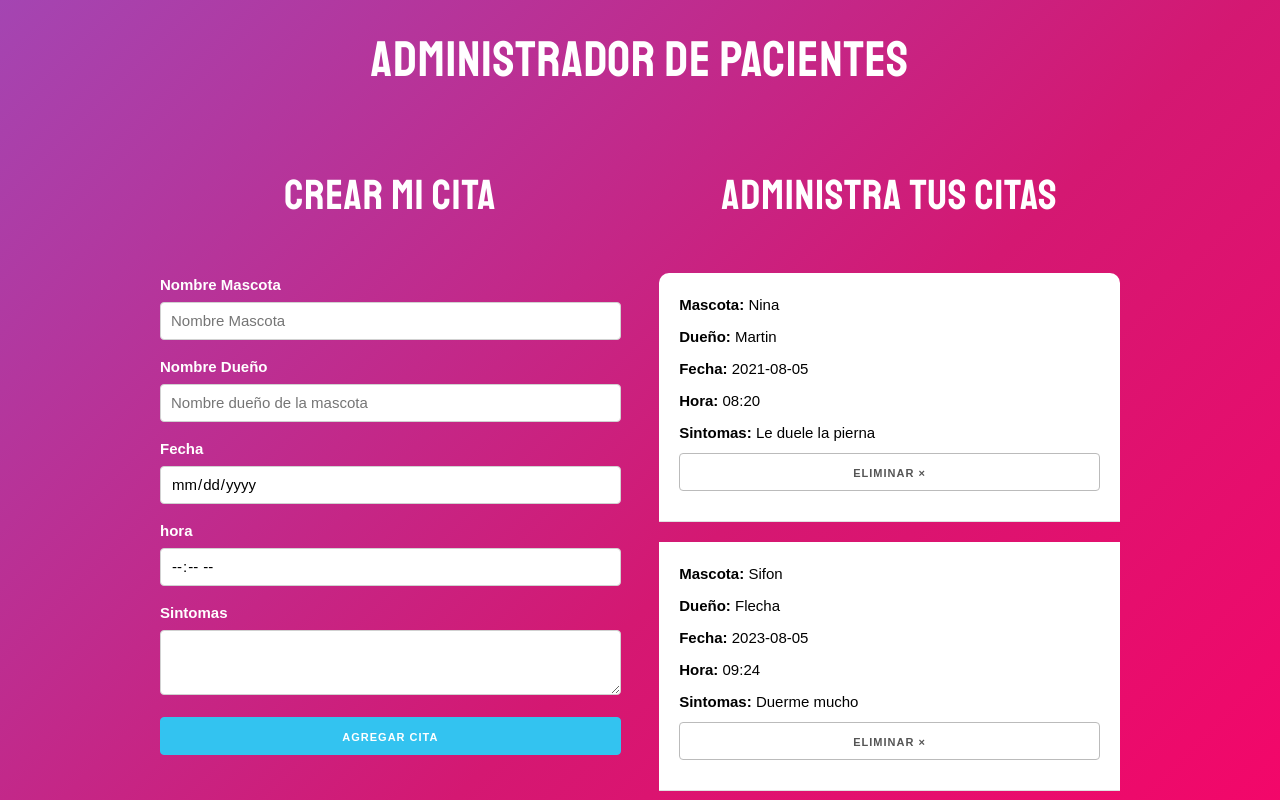
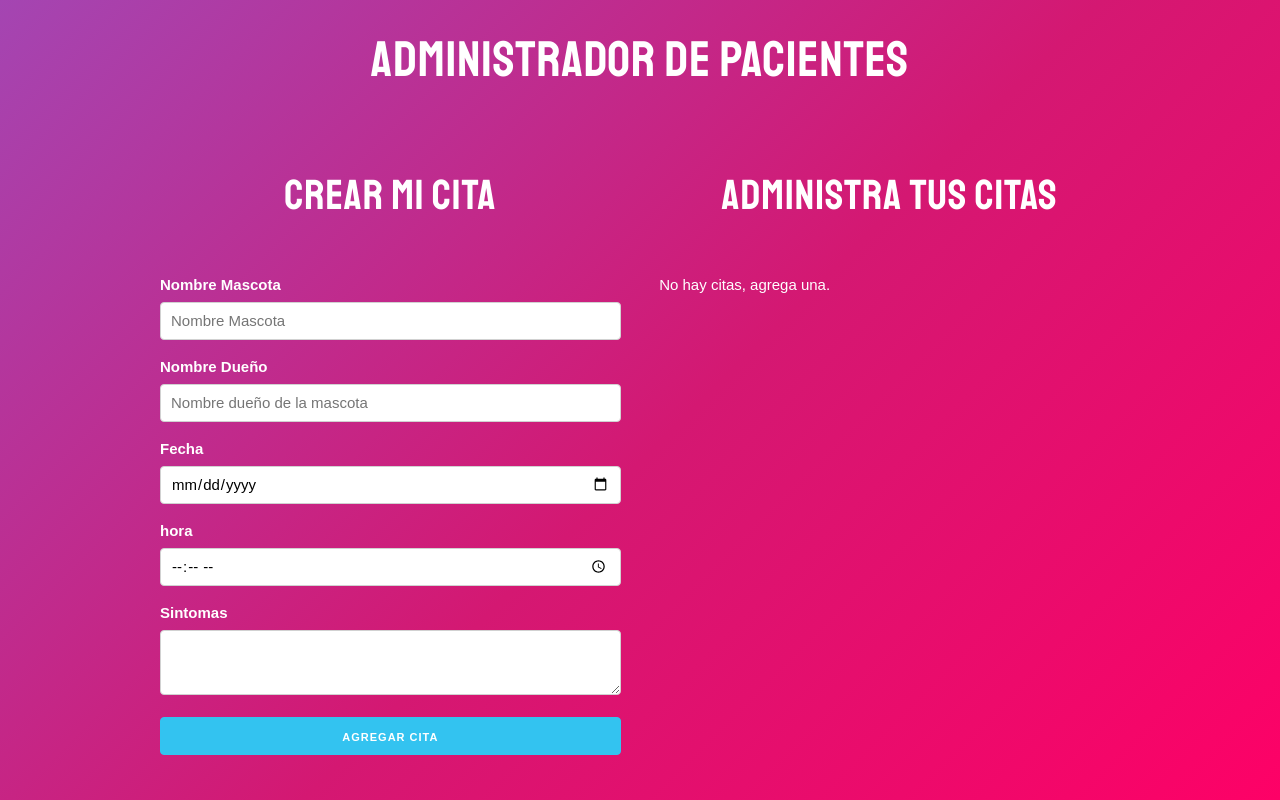
Before and after one commit to Toto131232/TP02-EPSZTEIN-CALVINO-RANIELI, a React (Vite) app: page / in a window 1280 px wide. Shown: the top 800 px of the page. Built offline with nearby package versions, Linux system fonts and the light colour scheme.

Commit message:
Resolución del tp

```diff
--- /dev/null
+++ b/src/App.css
@@ -0,0 +1,8 @@
+.app-title {
+  color: white;
+  padding: 3rem 0;
+  text-align: center;
+  text-transform: uppercase;
+  font-family: "Staatliches", cursive;
+  letter-spacing: 1px;
+}
--- a/src/App.jsx
+++ b/src/App.jsx
@@ -1,14 +1,18 @@
+import { useState } from "react";
+import "./App.css";
 import Formulario from "./componentes/Formulario";
 import Listado from "./componentes/Listado";
 
 function App() {
+  const [citas, setCitas] = useState([]);
+
   return (
     <>
-      <h1>ADMINISTRADOR DE PACIENTES</h1>
+      <h1 className="app-title">ADMINISTRADOR DE PACIENTES</h1>
       <div className="container">
         <div className="row">
-          <Formulario />
-          <Listado />
+          <Formulario setCitas={setCitas} />
+          <Listado citas={citas} setCitas={setCitas} />
         </div>
       </div>
     </>
--- /dev/null
+++ b/src/componentes/Cita.css
@@ -0,0 +1,33 @@
+.cita {
+  padding: 2rem;
+  background: white;
+  border-bottom: 1px solid #e1e1e1;
+  color: black;
+  margin-bottom: 20px;
+}
+
+.cita p {
+  font-weight: bold;
+  margin-bottom: 0.8rem;
+}
+
+.cita p span {
+  font-weight: normal;
+}
+
+.cita:first-of-type {
+  border-top-left-radius: 1rem;
+  border-top-right-radius: 1rem;
+}
+
+.cita:last-of-type {
+  border-bottom-left-radius: 1rem;
+  border-bottom-right-radius: 1rem;
+}
+
+.button.eliminar,
+.button.eliminar:hover {
+  background-color: #c10059;
+  color: white;
+  margin-top: 2rem;
+}
--- a/src/componentes/Cita.jsx
+++ b/src/componentes/Cita.jsx
@@ -1,4 +1,6 @@
-function Cita({ mascota, dueno, fecha, hora, sintomas }) {
+import "./Cita.css";
+
+function Cita({ id, mascota, dueno, fecha, hora, sintomas, onEliminar }) {
   return (
     <div className="cita">
       <p>
@@ -16,7 +18,9 @@ function Cita({ mascota, dueno, fecha, hora, sintomas }) {
       <p>
         Sintomas: <span>{sintomas}</span>
       </p>
-      <button className="button elimnar u-full-width">Eliminar ×</button>
+      <button className="button eliminar u-full-width" onClick={() => onEliminar(id)}>
+        Eliminar ×
+      </button>
     </div>
   );
 }
--- /dev/null
+++ b/src/componentes/Formulario.css
@@ -0,0 +1,28 @@
+.formulario {
+  width: 400px;
+  text-align: left;
+}
+
+.formulario-titulo {
+  color: white;
+  padding: 3rem 0;
+  text-align: center;
+  text-transform: uppercase;
+  font-family: "Staatliches", cursive;
+  letter-spacing: 1px;
+}
+
+.formulario label {
+  color: white;
+}
+
+.formulario input[type="date"],
+.formulario input[type="time"] {
+  height: 38px;
+  padding: 6px 10px;
+  background-color: #fff;
+  border: 1px solid #d1d1d1;
+  border-radius: 4px;
+  box-shadow: none;
+  box-sizing: border-box;
+}
--- a/src/componentes/Formulario.jsx
+++ b/src/componentes/Formulario.jsx
@@ -1,25 +1,71 @@
-function Formulario() {
+import { useState } from "react";
+import "./Formulario.css";
+
+function Formulario({ setCitas }) {
+  const [formData, setFormData] = useState({
+    mascota: "",
+    dueno: "",
+    fecha: "",
+    hora: "",
+    sintomas: "",
+  });
+
+  const onChangeCampo = (e) => {
+    const { name, value } = e.target;
+    setFormData((prev) => ({ ...prev, [name]: value }));
+  };
+
+  const onSubmit = (e) => {
+    e.preventDefault();
+
+    const hayCampoVacio = Object.values(formData).some((valor) => valor.trim() === "");
+    if (hayCampoVacio) {
+      return;
+    }
+
+    const nuevaCita = {
+      id: crypto.randomUUID(),
+      ...formData,
+    };
+
+    setCitas((prev) => [...prev, nuevaCita]);
+    setFormData({
+      mascota: "",
+      dueno: "",
+      fecha: "",
+      hora: "",
+      sintomas: "",
+    });
+  };
+
   return (
-    <div className="one-half column">
-      <h2>Crear mi Cita</h2>
-      <form>
+    <div className="one-half column formulario">
+      <h2 className="formulario-titulo">Crear mi Cita</h2>
+      <form onSubmit={onSubmit}>
         <label>Nombre Mascota</label>
-        <input type="text" name="mascota" className="u-full-width" placeholder="Nombre Mascota" value="" readOnly />
+        <input
+          type="text"
+          name="mascota"
+          className="u-full-width"
+          placeholder="Nombre Mascota"
+          value={formData.mascota}
+          onChange={onChangeCampo}
+        />
         <label>Nombre Dueño</label>
         <input
           type="text"
-          name="propietario"
+          name="dueno"
           className="u-full-width"
           placeholder="Nombre dueño de la mascota"
-          value=""
-          readOnly
+          value={formData.dueno}
+          onChange={onChangeCampo}
         />
         <label>Fecha</label>
-        <input type="date" name="fecha" className="u-full-width" value="" readOnly />
+        <input type="date" name="fecha" className="u-full-width" value={formData.fecha} onChange={onChangeCampo} />
         <label>hora</label>
-        <input type="time" name="hora" className="u-full-width" value="" readOnly />
+        <input type="time" name="hora" className="u-full-width" value={formData.hora} onChange={onChangeCampo} />
         <label>Sintomas</label>
-        <textarea name="sintomas" className="u-full-width"></textarea>
+        <textarea name="sintomas" className="u-full-width" value={formData.sintomas} onChange={onChangeCampo}></textarea>
         <button type="submit" className="u-full-width button-primary">
           Agregar Cita
         </button>
--- /dev/null
+++ b/src/componentes/Listado.css
@@ -0,0 +1,16 @@
+.listado {
+  width: 400px;
+}
+
+.listado-titulo {
+  color: white;
+  padding: 3rem 0;
+  text-align: center;
+  text-transform: uppercase;
+  font-family: "Staatliches", cursive;
+  letter-spacing: 1px;
+}
+
+.listado-vacio {
+  color: white;
+}
--- a/src/componentes/Listado.jsx
+++ b/src/componentes/Listado.jsx
@@ -1,23 +1,27 @@
 import Cita from "./Cita";
+import "./Listado.css";
 
-function Listado() {
-  const citas = [
-    { id: 1, mascota: "Nina", dueno: "Martin", fecha: "2021-08-05", hora: "08:20", sintomas: "Le duele la pierna" },
-    { id: 2, mascota: "Sifon", dueno: "Flecha", fecha: "2023-08-05", hora: "09:24", sintomas: "Duerme mucho" },
-    { id: 3, mascota: "Floki", dueno: "Ari", fecha: "2023-08-05", hora: "16:15", sintomas: "No está comiendo" },
-  ];
+function Listado({ citas, setCitas }) {
+  const eliminarCita = (id) => {
+    const confirmar = window.confirm("¿Seguro que querés eliminar esta cita?");
+    if (!confirmar) return;
+    setCitas((prev) => prev.filter((cita) => cita.id !== id));
+  };
 
   return (
-    <div className="one-half column">
-      <h2>Administra tus citas</h2>
+    <div className="one-half column listado">
+      <h2 className="listado-titulo">Administra tus citas</h2>
+      {citas.length === 0 && <p className="listado-vacio">No hay citas, agrega una.</p>}
       {citas.map((cita) => (
         <Cita
+          key={cita.id}
           id={cita.id}
           mascota={cita.mascota}
           dueno={cita.dueno}
           fecha={cita.fecha}
           hora={cita.hora}
           sintomas={cita.sintomas}
+          onEliminar={eliminarCita}
         />
       ))}
     </div>
--- a/src/index.css
+++ b/src/index.css
@@ -10,96 +10,3 @@ body {
   min-height: 100%;
   padding-bottom: 5rem;
 }
-
-h1,
-h2 {
-  color: white;
-  padding: 3rem 0;
-  text-align: center;
-
-  text-transform: uppercase;
-
-  font-family: 'Staatliches', cursive;
-  letter-spacing: 1px;
-}
-
-.lista-citas .media {
-  border-bottom: 1px solid #e1e1e1;
-  padding-bottom: 3rem;
-}
-
-.lista-citas .media:last-of-type {
-  border-bottom: 0;
-}
-
-.lista-citas .media-body p {
-  margin: 0;
-}
-
-.lista-citas .media-body button {
-  margin-top: 1rem !important;
-}
-
-.lista-citas .media-body span {
-  font-weight: bold;
-}
-
-label {
-  color: white;
-}
-
-input[type="date"],
-input[type="time"] {
-  height: 38px;
-  padding: 6px 10px;
-  background-color: #fff;
-  border: 1px solid #D1D1D1;
-  border-radius: 4px;
-  box-shadow: none;
-  box-sizing: border-box;
-}
-
-.cita {
-  padding: 2rem;
-  background: white;
-  border-bottom: 1px solid #e1e1e1;
-  color: black;
-  margin-bottom: 20px;
-}
-
-.cita p {
-  font-weight: bold;
-  margin-bottom: .8rem;
-}
-
-.cita p span {
-  font-weight: normal;
-
-}
-
-.cita:first-of-type {
-  border-top-left-radius: 1rem;
-  border-top-right-radius: 1rem;
-}
-
-.cita:last-of-type {
-  border-bottom-left-radius: 1rem;
-  border-bottom-right-radius: 1rem;
-}
-
-.button.eliminar,
-.button.eliminar:hover {
-  background-color: #c10059;
-  color: white;
-  margin-top: 2rem;
-}
-
-.alerta-error {
-  background-color: white;
-  color: red;
-  padding: 1rem;
-  font-size: 2rem;
-  text-transform: uppercase;
-  text-align: center;
-  font-family: 'Staatliches', cursive;
-}
```
